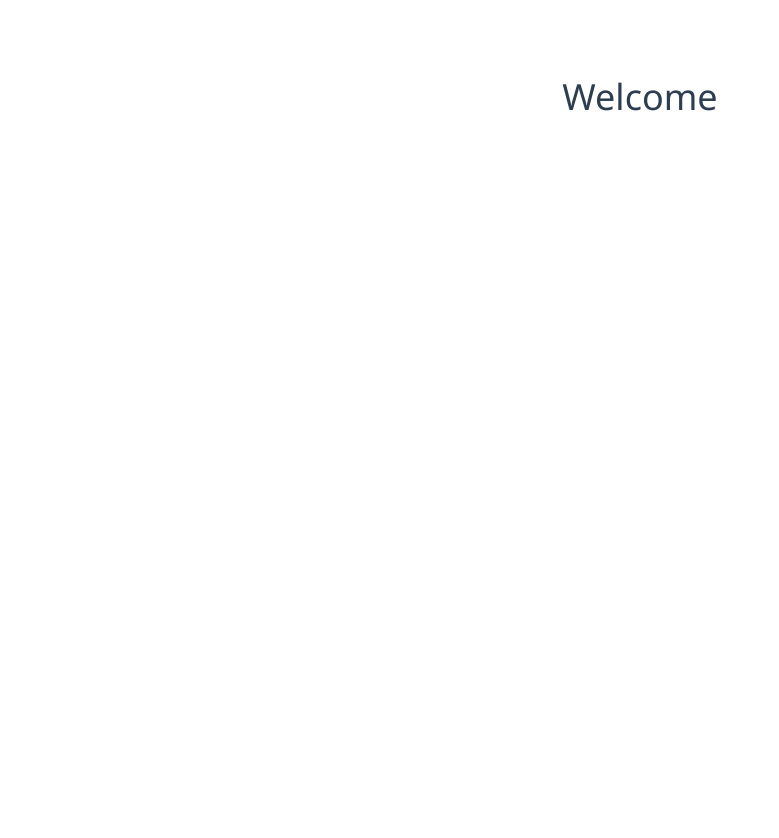
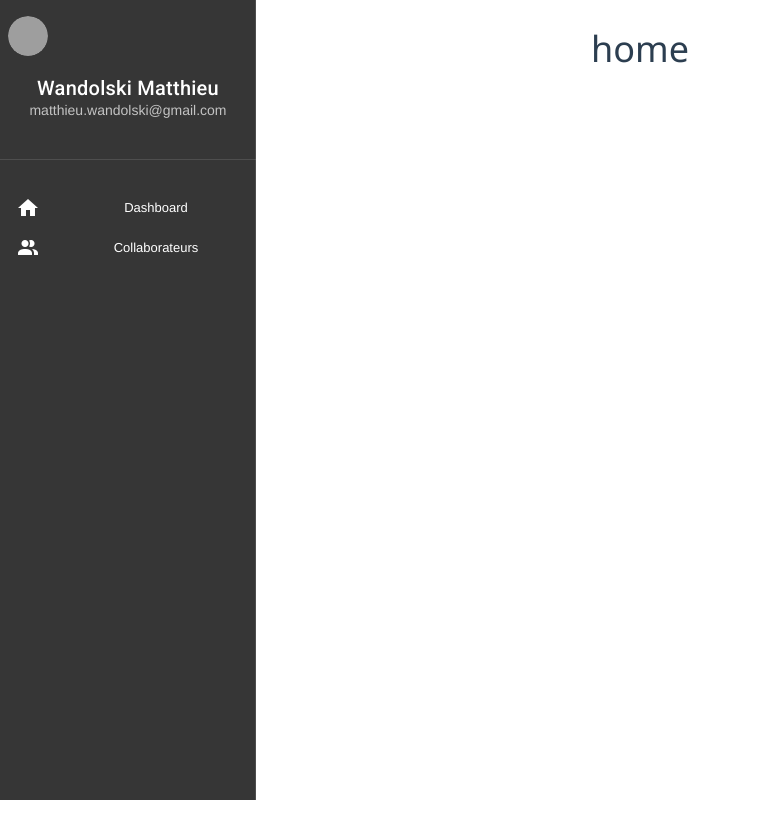
Before and after one commit to h4cktion/skylab, a Vue app: page / in a window 1280 px wide. Shown: the top 838 px of the page, without its empty margins (0-779 px from the left). Built offline with nearby package versions, Linux system fonts and the light colour scheme; grey boxes are pictures that could not be loaded.

Commit message:
add nav bar

```diff
--- a/src/App.vue
+++ b/src/App.vue
@@ -1,15 +1,22 @@
 <template>
   <v-app>
-    <v-main>
-      <router-view></router-view>
-    </v-main>
+    <div  class="container">
+      <NAV />
+      <v-main>
+        <router-view></router-view>
+      </v-main>
+    </div>
   </v-app>
 </template>
 
 <script>
+  import NAV from './components/nav.vue';
 
 export default {
   name: 'App',
+  components: {
+    NAV
+  },
 }
 </script>
 
@@ -20,6 +27,8 @@ export default {
   -moz-osx-font-smoothing: grayscale;
   text-align: center;
   color: #2c3e50;
-  margin-top: 60px;
+}
+.container{
+  display: flex
 }
 </style>
--- a/src/components/Home.vue
+++ b/src/components/Home.vue
@@ -1,11 +1,12 @@
 <template>
-  <h1>Welcome</h1>
+  <div>
+    <h1>home</h1>
+  </div>
 </template>
 
 <script>
-export default {
-
-}
+  export default {
+  }
 </script>
 
 <style>
--- /dev/null
+++ b/src/components/nav.vue
@@ -0,0 +1,86 @@
+<template>
+  <div class="left-menu">
+      <div >
+      <v-navigation-drawer
+        permanent
+        expand-on-hover
+        :mini-variant.sync="mini"
+        height="100vh"
+        fixed
+        dark
+      >
+        <v-list>
+          <v-list-item class="px-2">
+            <v-list-item-avatar>
+              <v-img src="../assets/me-3000px.png"></v-img>
+            </v-list-item-avatar>
+          </v-list-item>
+
+          <v-list-item link>
+            <a href="mailto:matthieu.wandolski@gmail.com">
+            <v-list-item-content v-if="!mini">
+              <v-list-item-title class="title ">
+                Wandolski Matthieu
+              </v-list-item-title>
+              <v-list-item-subtitle>matthieu.wandolski@gmail.com</v-list-item-subtitle>
+            </v-list-item-content>
+            <v-list-item-content v-if="mini">
+              <v-list-item-title class="title ">
+                WM
+              </v-list-item-title>
+            </v-list-item-content>
+            </a>
+          </v-list-item>
+        </v-list>
+
+        <v-divider></v-divider>
+
+        <v-list
+          nav
+          dense
+        >
+          <router-link to="/">
+            <v-list-item link>
+              <v-list-item-icon>
+                <v-icon>mdi-home</v-icon>
+              </v-list-item-icon>
+              <v-list-item-title>Dashboard</v-list-item-title>
+            </v-list-item>
+          </router-link>
+          <router-link to="/employees">
+            <v-list-item link>
+              <v-list-item-icon>
+                <v-icon>mdi-account-multiple</v-icon>
+              </v-list-item-icon>
+              <v-list-item-title>Collaborateurs</v-list-item-title>
+            </v-list-item>
+          </router-link>
+
+        </v-list>
+      </v-navigation-drawer>
+      </div>
+  </div>
+</template>
+
+<script>
+export default {
+  data() {
+    return {
+      mini:true
+    };
+  },
+
+}
+</script>
+
+<style>
+.left-menu{
+  height: 100vh ;
+  max-width: 256px;
+}
+a{
+  text-decoration: none;
+  color:white !important;
+}
+
+</style>
```
Also changed, not shown: 1 other file (tests, documents, lock files or other folders).
